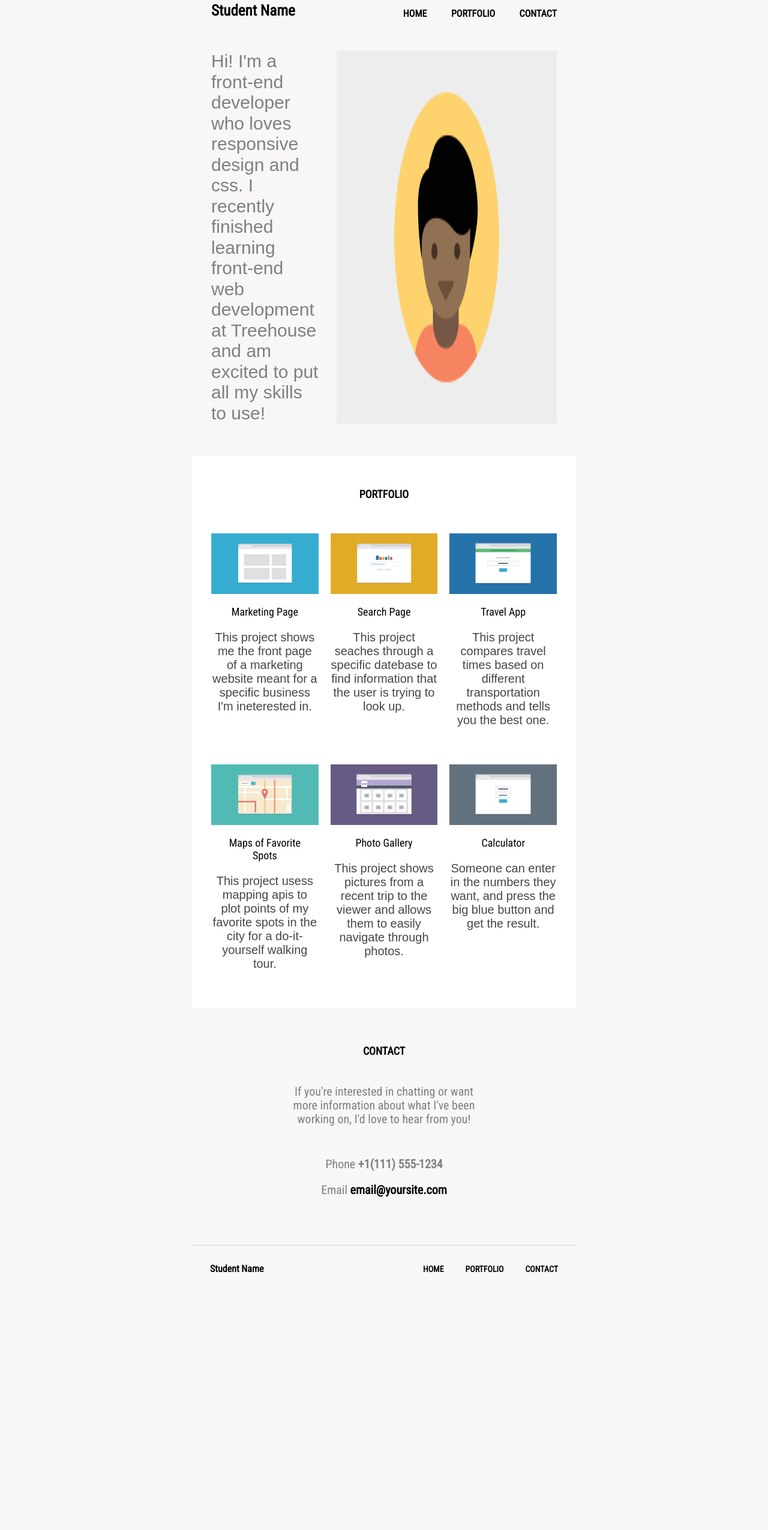
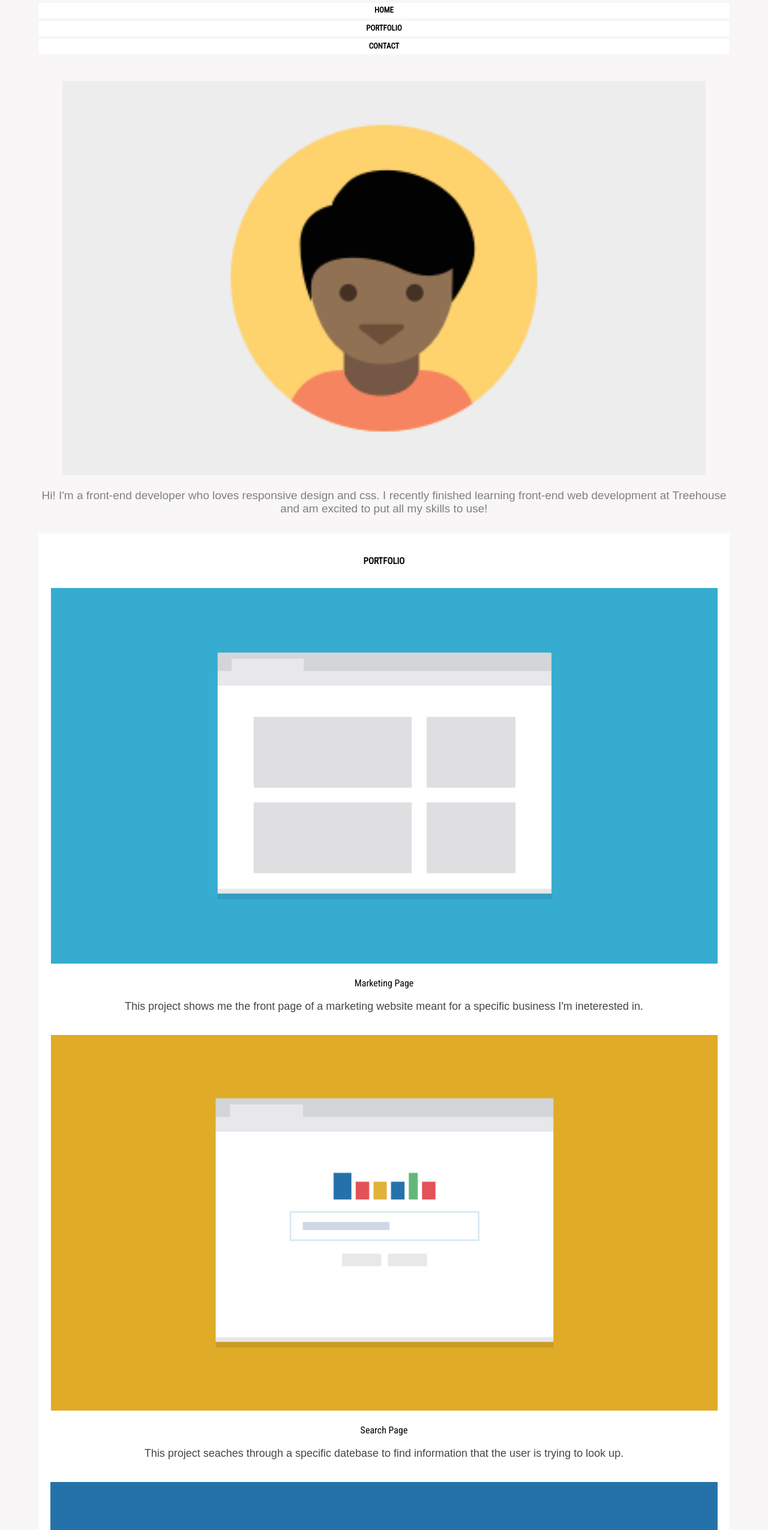
Before and after one commit to HaleyWardo/treehouse-responsive-layout, a plain HTML site: page index.html in a window 1280 px wide. Shown: the part 49-2599 px from the top of the page at 60% size. Before the commit the page ends 2204 px from the top, so only its background shows below. Drawn offline with Linux system fonts and the light colour scheme; a web font is replaced by a local one.

Commit message:
Started with mobile size

```diff
--- a/css/style.css
+++ b/css/style.css
@@ -1,4 +1,3 @@
-
 * {
     box-sizing: border-box;
 }
@@ -9,31 +8,27 @@ body {
 }
 
 .main {
-    width: 50%;
+    width: 90%;
     margin: 0 auto;
-}
-
-.main-nav {
-    display: flex;
-    flex-direction: row;
-    justify-content: space-between;
-    margin: 3.3em 2em;
+    text-align: center;
 }
 
 .main-nav .name {
-    font-size: 25px;
+    font-size: 1.5625em;
     font-weight: bold;
-}
-
-.links {
-    padding-top: 10px;
+    padding: 5px 0 20px;
 }
 
 .main-nav .links a {
+    font-size: 13px;
+    font-weight: bold;
+    display: flex;
+    flex-direction: column;
     text-decoration: none;
-    font-weight: bold;
-    padding-left: 2.3em;
     text-transform: uppercase;
+    background-color: white;
+    margin-bottom: 5px;
+    padding: 5px;
 }
 
 a:link {
@@ -48,88 +43,58 @@ a:hover {
     color: #FACD6D;
 }
 
-.header {
-    display: flex;
-    flex-direction: row;
-    justify-content: space-between;
-    margin: 2em;
+.header img {
+    margin: 0 auto;
+    width: 100%;
+    padding: 2.5em 2.5em 0;
 }
 
 .header p {
-    margin: 0;
     font-family: 'BenchNine', sans-serif;
-    font-size: 1.875em;
+    font-size: 1.1875em;
     font-weight: lighter;
-    padding-right: 1em;
     color: grey;
 }
 
-.row-container {
-    display: flex;
-    flex-direction: row;
-    justify-content: space-around;
-    margin-left: 2em;
-    margin-right: 2em;
-}
 
 .main-content {
     background-color: white;
     width: 100%;
     margin: 0 auto;
+    padding-bottom: 1.5625em;
 }
 
 .main-content h2 {
-    text-align: center;
-    font-size: 1.125em;
-    margin-top: 3em;
+    font-size: .94em;
+    margin-top: 2em;
     margin-bottom: 0;
-    padding: 3em 0;
+    padding: 2.5em 0 1.1em;
     text-transform: uppercase;
 }
 
-.main-content .card {
-    display: flex;
-    flex-direction: column;
-    text-align: center;
-    padding-right: 1.25em;
-}
-
-.main-content .end {
-    padding-right: 0em;
-}
-
 .main-content .card img {
-    display: block;
     margin: 0 auto;
     width: 100%;
+    padding: 20px;
+
 }
 
 .main-content .card p {
     font-family: 'BenchNine', sans-serif;
-    margin: 0;
-    padding-bottom: 3.125em;
-    font-size: 1.25em;
     color: rgba(41, 39, 39, 0.86);
-}
-
-.main-content .card div {
     font-size: 1.125em;
-    margin: 1.125em;
+    padding: 0 16px;
 }
 
 .footer {
-    text-align: center;
-    width: 50%;
-    margin: 0 auto;
-    margin-bottom: 80px;
+    margin-bottom: 3.4375em;;
 }
 
 .footer .contact {
-    font-size: 1.125em;
+    font-size: .94em;
     font-weight: bold;
-    margin-top: 3.4375em;
-    margin-bottom: 2.5em;
     text-transform: uppercase;
+    padding: 3.4375em 0 1.25em;
 }
 
 .footer .text a {
@@ -137,30 +102,36 @@ a:hover {
 }
 
 .text, .text-para {
-    font-size: 1.25em;
     color: grey;
 }
 
-.footer .text-para {
-    margin-bottom: 2.625em;
+.footer-nav {
+    border-top: 1px solid lightgrey;
+    padding: 1.5625em 0;
 }
 
-.footer-nav {
-    display: flex;
-    flex-direction: row;
-    justify-content: space-between;
-    padding:1.875em;
-    font-weight: bold;
-    border-top: 1px solid lightgrey;
+.contact-info {
+    margin: 3.125em 0;
 }
 
-.footer-links a {
-    text-decoration: none;
-    padding-left: 2.3em;
-    text-transform: uppercase;
-    font-size: 14px;
+.contact-info .contact {
+    font-weight: bold;
 }
 
+.footer-nav h3 {
+    display: inline;
+    font-size: 1em;
+    padding-right: 6.7em;
+}
 
+.footer-ul {
+    display: none;
+}
 
-/*------------------Media Queries----------*/
+.top {
+    text-decoration: none;
+    list-style-type: none;
+    text-transform: uppercase;
+    font-size: smaller;
+    font-weight: bold;
+}
--- a/index.html
+++ b/index.html
@@ -1,7 +1,7 @@
 <!DOCTYPE html>
 <html>
     <head>
-        <meta name"viewport" content"width=device-width">
+        <meta name="viewport" content="width=device-width">
         <title>Portfolio</title>
         <link rel="stylesheet" href="css/normalize.css">
         <link rel="stylesheet" href="css/style.css">
@@ -11,22 +11,27 @@
 
     <body>
         <div class="main">
+            <header>
+                <nav>
                 <div class="main-nav">
-                <div class="name">Student Name</div>
+                    <div class="name">Haley Ward</div>
                     <div class="links">
                         <a href="#">Home</a>
                         <a href="#portfolio">Portfolio</a>
                         <a href="#contact">Contact</a>
                     </div>
                 </div>
+                </nav>
+            <header>
 
+            <main>
                 <div class="header">
+                    <img src="images/responsive-layout-profile.png" alt="my profile image" class="profile-image">
                     <p>Hi! I'm a front-end developer who loves responsive
                     design and css. I recently finished learning front-end
                     web development at Treehouse and am excited to put all
                     my skills to use!
                     </p>
-                <img src="images/responsive-layout-profile.png" alt="my profile image" class="profile-image">
                 </div>
 
                 <div class="main-content" id="portfolio">
@@ -84,8 +89,9 @@
                         </div>
                     </div>
                 </div>
+            </main>
 
-            <div class="footer" id="contact">
+            <div class="contact-info" id="contact">
                 <div class="contact">Contact</div>
                 <p class="text-para">If you're interested in chatting or want more information
                 about what I've been working on, I'd love to hear from you!
@@ -94,15 +100,18 @@
                 <p class="text">Email   <strong><a href="mailto:email@yoursite.com">email@yoursite.com</a></strong></p>
             </div>
 
-            <div class="footer-nav">
-                <div class="footer-name">Student Name</div>
-                <div class="footer-links">
-                    <a href="#">Home</a>
-                    <a href="#portfolio">Portfolio</a>
-                    <a href="#contact">Contact</a>
-                </div>
-
-            </div>
+            <footer>
+                <nav class="footer-nav">
+                    <h3>Haley Ward</h3>
+                    <ul class="footer-ul">
+                        <li><a href="#home">Home</a></li>
+                        <li><a href="#portfolio">Portfolio</a></li>
+                        <li><a href="#skills">Skills</a></li>
+                        <li><a href="#contact">Contact</a></li>
+                    </ul>
+                    <a class="top" href="#top">Back to Top</a>
+                </nav>
+            </footer>
         </div>
     </body>
 
```
Lines whose indentation alone changed are shown as unchanged.
